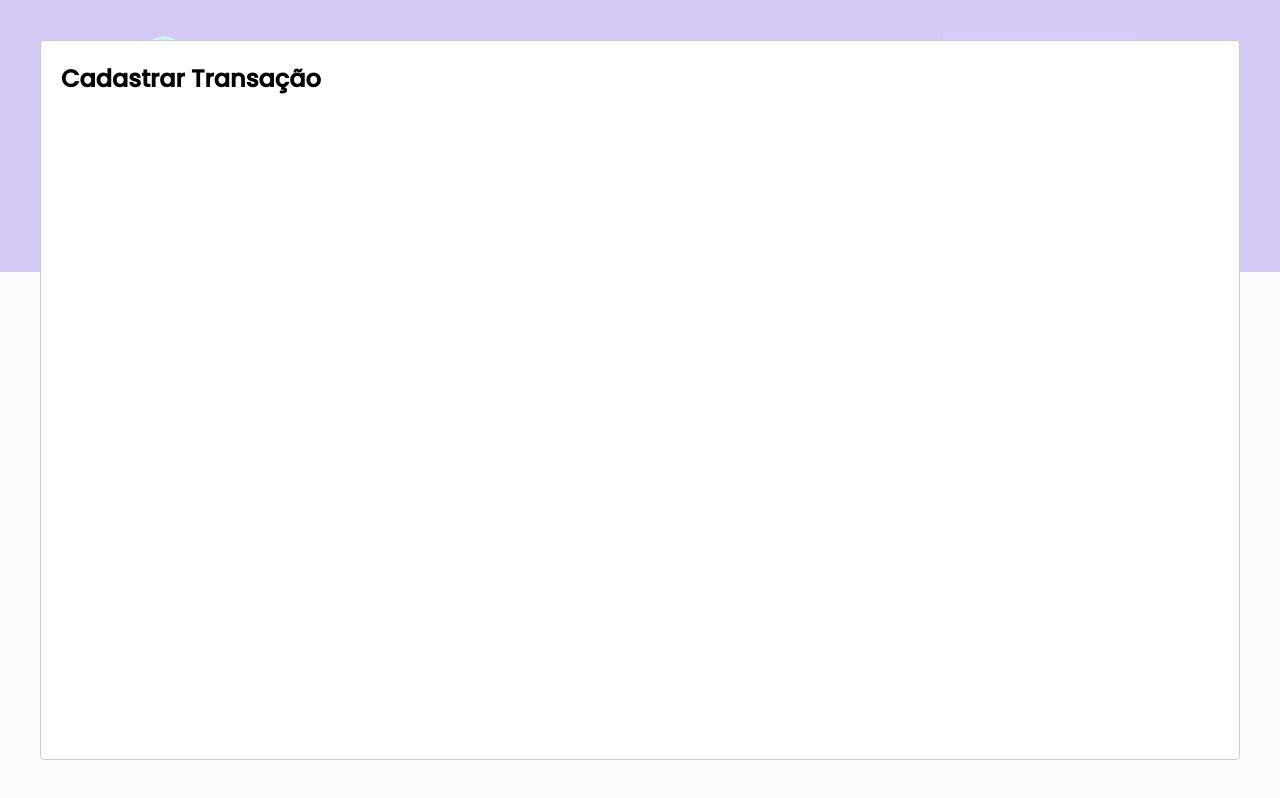
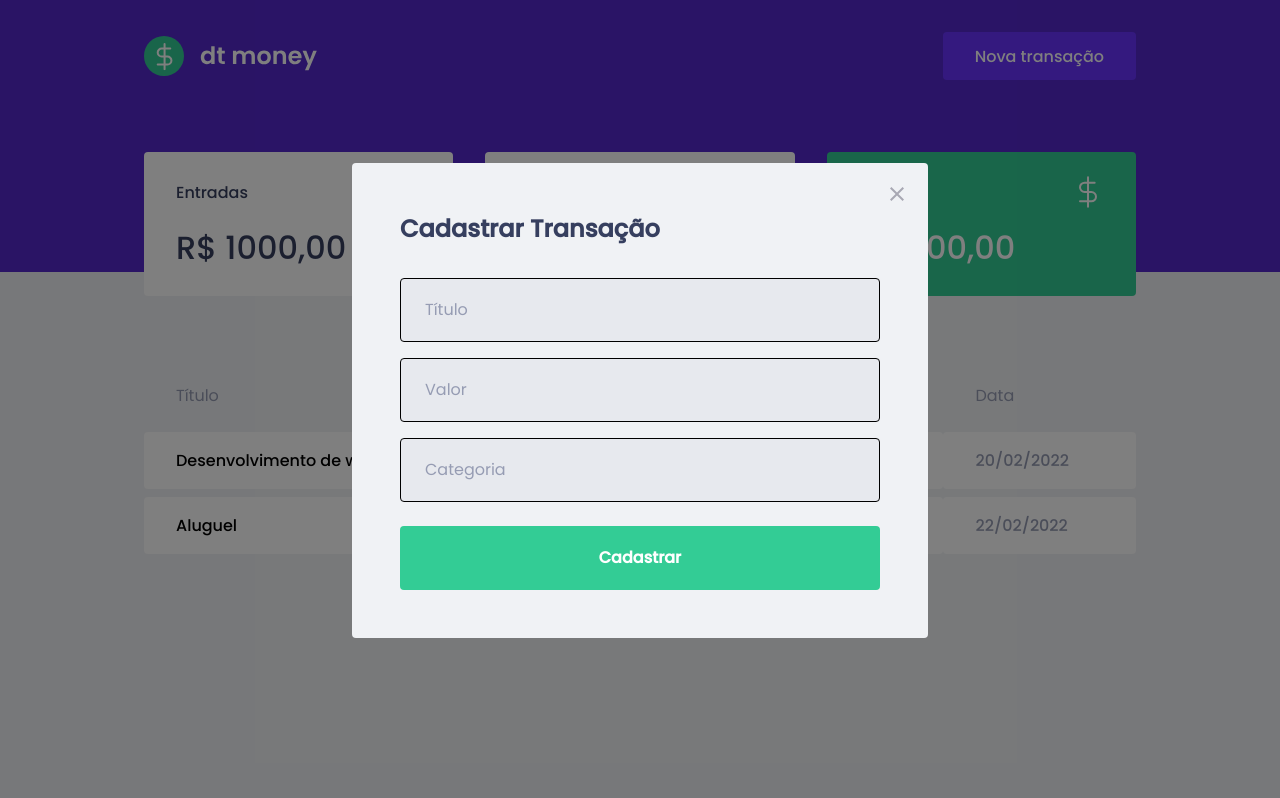
Before and after one commit to arTW0/meu-projeto, a React (Create React App) app in the folder ignite/: page / in a window 1280 px wide. Both pictures are taken after a click on the button "Nova transação". Built offline with nearby package versions, Linux system fonts and the light colour scheme; no server answers; what miragejs would draw is missing.

Commit message:
styled modal

```diff
--- a/ignite/src/App.tsx
+++ b/ignite/src/App.tsx
@@ -3,13 +3,13 @@
 import { Dashboard } from './components/Dashboard';
 import { Header } from "./components/Header";
 import { GlobalStyle } from "./styles/global";
+import { NewTransactionModal } from "./components/NewTransaction";
 
 Modal.setAppElement('#root')
 
 export const App = () => {
 	const [
-		isNewTransactionModal,
-		setIsNewTransactionModal
+		isNewTransactionModal, setIsNewTransactionModal
 	] = useState(false)
 
 	const handleNewTransactionModalOpen = () => {
@@ -26,12 +26,10 @@
 				handleNewTransactionModalOpen
 			}/>
 			<Dashboard />
-			<Modal
+			<NewTransactionModal
 				isOpen={isNewTransactionModal}
 				onRequestClose={handleNewTransactionModalClose}
-			>
-				<h2>Cadastrar Transação</h2>
-			</Modal>
+			/>
 			<GlobalStyle />
 		</>
 	);
--- /dev/null
+++ b/ignite/src/components/NewTransaction/index.tsx
@@ -0,0 +1,52 @@
+import React from "react"
+import Modal from "react-modal"
+import closeImg from "../../assets/close.svg"
+import { Container } from "./styles"
+
+interface NewTransactionModalProps {
+  isOpen: boolean
+  onRequestClose: () => void
+}
+
+export const NewTransactionModal = ({ isOpen, onRequestClose }: NewTransactionModalProps) => {
+	return (
+		<Modal
+			isOpen={isOpen}
+			onRequestClose={onRequestClose}
+			overlayClassName="react-modal-overlay"
+			className="react-modal-content"
+		>
+			<button
+				type="button"
+				onClick={onRequestClose}
+				className= "react-modal-close"
+			>
+				<img src={closeImg} alt="Fechar modal" />
+			</button>
+
+			<Container>
+				<h2>Cadastrar Transação</h2>
+
+				<input
+					placeholder="Título"
+				/>
+
+				<input
+					type='number'
+					placeholder="Valor"
+				/>
+
+				<input
+					placeholder="Categoria"
+				/>
+
+				<button
+					type="submit"
+				>
+          Cadastrar
+				</button>
+			</Container>
+
+		</Modal>
+	)
+}
--- /dev/null
+++ b/ignite/src/components/NewTransaction/styles.ts
@@ -0,0 +1,52 @@
+import styled from "styled-components";
+
+const Container = styled.form`
+  h2 {
+    color: var(--text-title);
+    font-size: 1.5rem;
+    margin-bottom: 2rem;
+  }
+
+  input {
+    width: 100%;
+    padding: 0 1.5rem;
+    height: 4rem;
+    border-radius: 0.25rem;
+    background: #e7e9ee;
+    border: 1px solid;
+    font-weight: 400;
+    font-size: 1rem;
+
+    &::placeholder {
+      color: var(--text-body);
+    }
+
+    & + input {
+      margin-top: 1rem;
+    }
+  }
+
+  button[type="submit"] {
+    width: 100%;
+    padding: 0 1.5rem;
+    height: 4rem;
+    border-radius: 0.25rem;
+    background: var(--green);
+    border: none;
+    font-weight: 600;
+    font-size: 1rem;
+    margin-top: 1.5rem;
+    color: #fff;
+    cursor: pointer;
+
+    transition: filter 0.2s;
+
+    &:hover {
+      filter: brightness(90%);
+    }
+  }
+`
+
+export {
+	Container
+}
--- a/ignite/src/styles/global.ts
+++ b/ignite/src/styles/global.ts
@@ -40,4 +40,39 @@
     opacity: 0.6;
     cursor: not-allowed;
   }
+
+  .react-modal-overlay {
+    background: rgba(0, 0, 0, 0.5);
+    position: fixed;
+    top: 0;
+    bottom: 0;
+    left: 0;
+    right: 0;
+    display: flex;
+    align-items: center;
+    justify-content: center;
+  }
+  .react-modal-content {
+    width: 100%;
+    max-width: 576px;
+    background: var(--background);
+    padding: 3rem;
+    position: relative;
+    border-radius: 0.25rem;
+  }
+
+  .react-modal-close {
+    position: absolute;
+    right: 1.5rem;
+    top: 1.5rem;
+    border: none;
+    background: none;
+
+    transition: filter 0.2s;
+
+    &:hover {
+      cursor: pointer;
+      filter: brightness(80%);
+    }
+  }
 `
```
